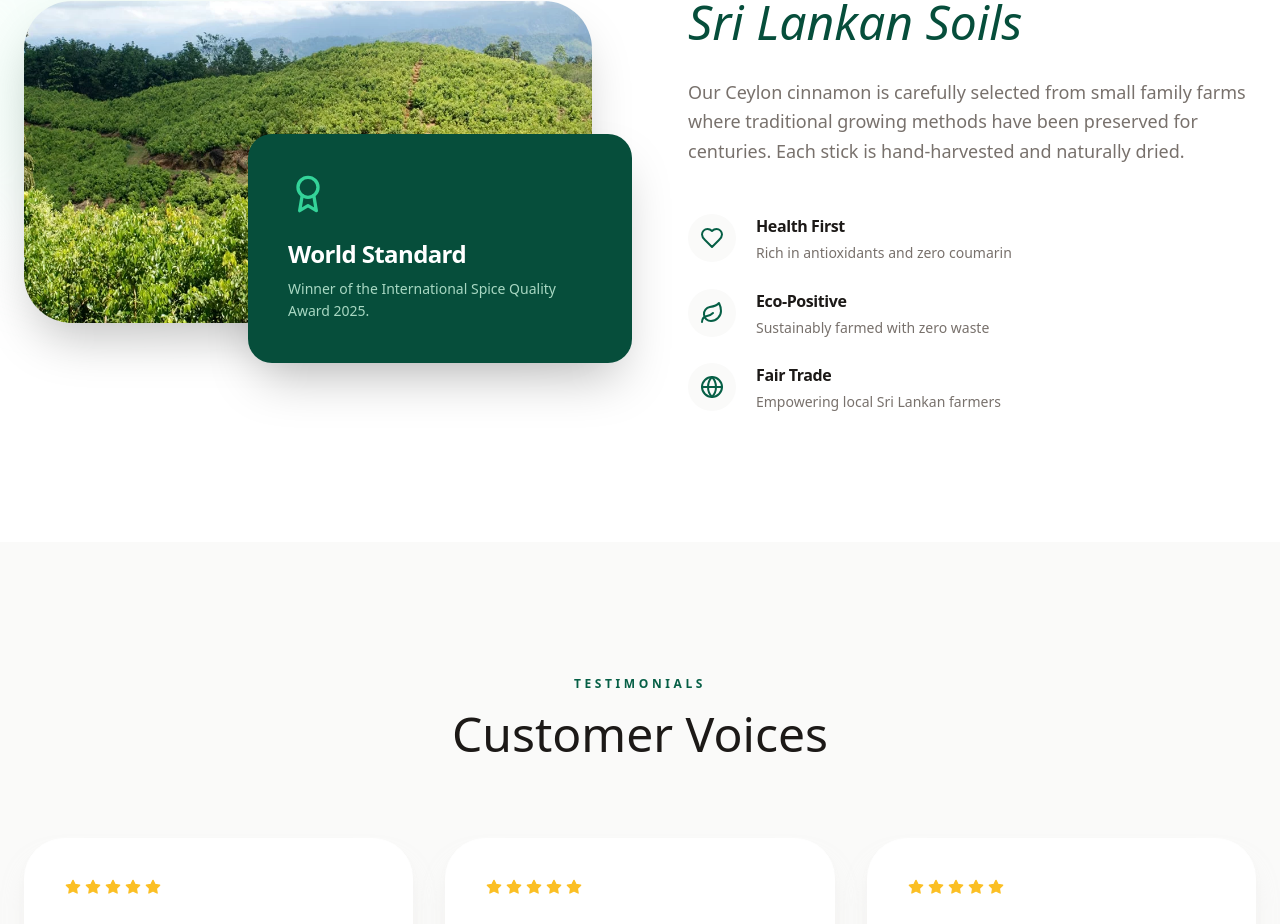
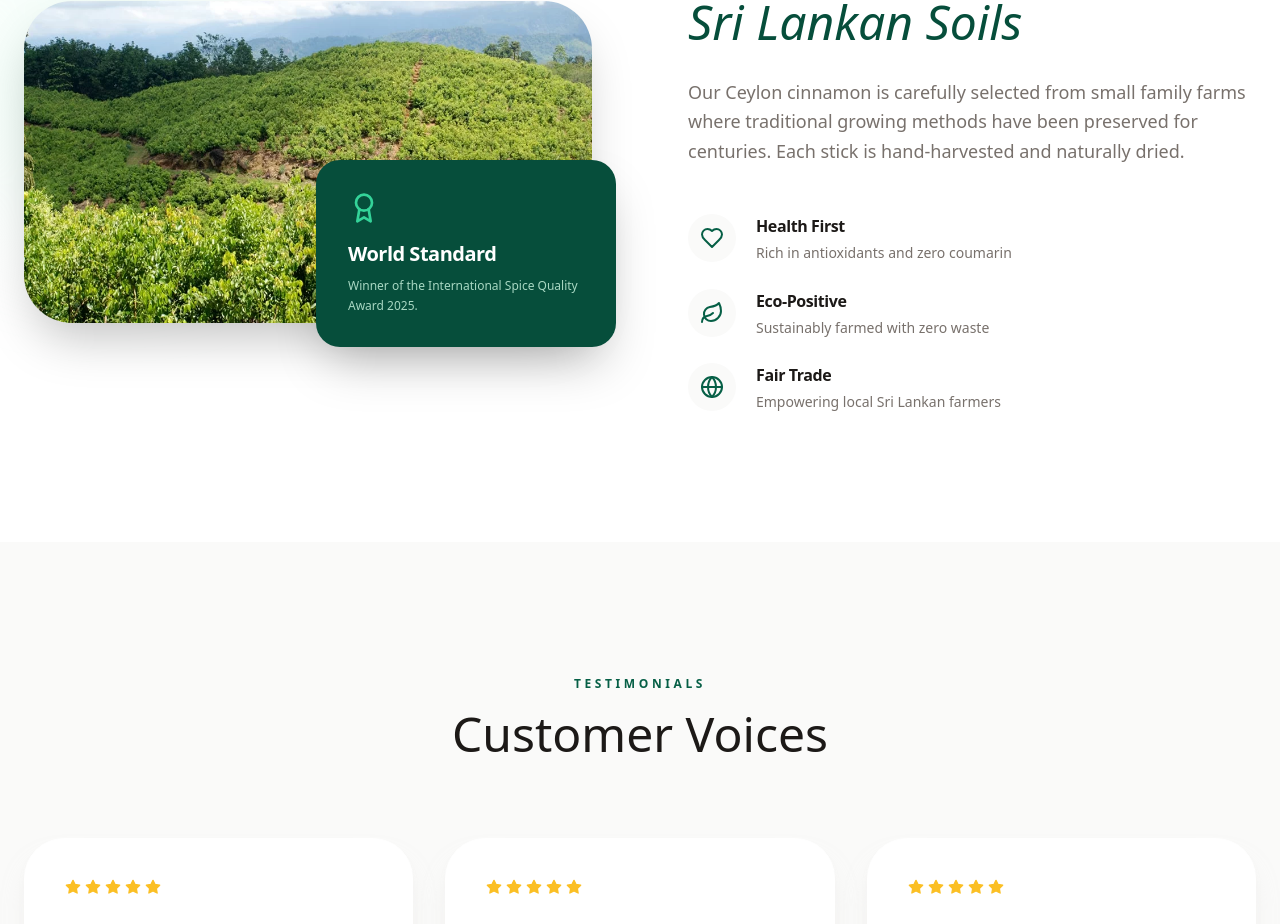
Before and after one commit to adeshasur/Ceylon-Roots, a React (Vite) app: page / in a window 1280 px wide. Shown: the part 2747-3671 px from the top of the page. Built offline with nearby package versions, Linux system fonts and the light colour scheme; the HTML template or start-up script is replaced by a standard one.

Commit message:
style: reduce size and density of the award badge for better balance

```diff
--- a/src/App.jsx
+++ b/src/App.jsx
@@ -409,10 +409,10 @@ function Benefits() {
               alt="Cinnamon Plantation Sri Lanka"
               className="rounded-[3rem] shadow-2xl w-full sticky top-0"
             />
-            <div className="absolute -bottom-10 -right-10 bg-emerald-900 text-white p-10 rounded-3xl shadow-2xl max-w-sm hidden md:block">
-              <Award className="w-10 h-10 mb-6 text-emerald-400" />
-              <h3 className="text-2xl font-bold mb-2 tracking-tight">World Standard</h3>
-              <p className="text-emerald-100/80 leading-relaxed text-sm">Winner of the International Spice Quality Award 2025.</p>
+            <div className="absolute -bottom-6 -right-6 bg-emerald-900 text-white p-8 rounded-3xl shadow-2xl max-w-[300px] hidden md:block">
+              <Award className="w-8 h-8 mb-4 text-emerald-400" />
+              <h3 className="text-xl font-bold mb-2 tracking-tight">World Standard</h3>
+              <p className="text-emerald-100/80 leading-relaxed text-xs">Winner of the International Spice Quality Award 2025.</p>
             </div>
           </Section>
 
```
